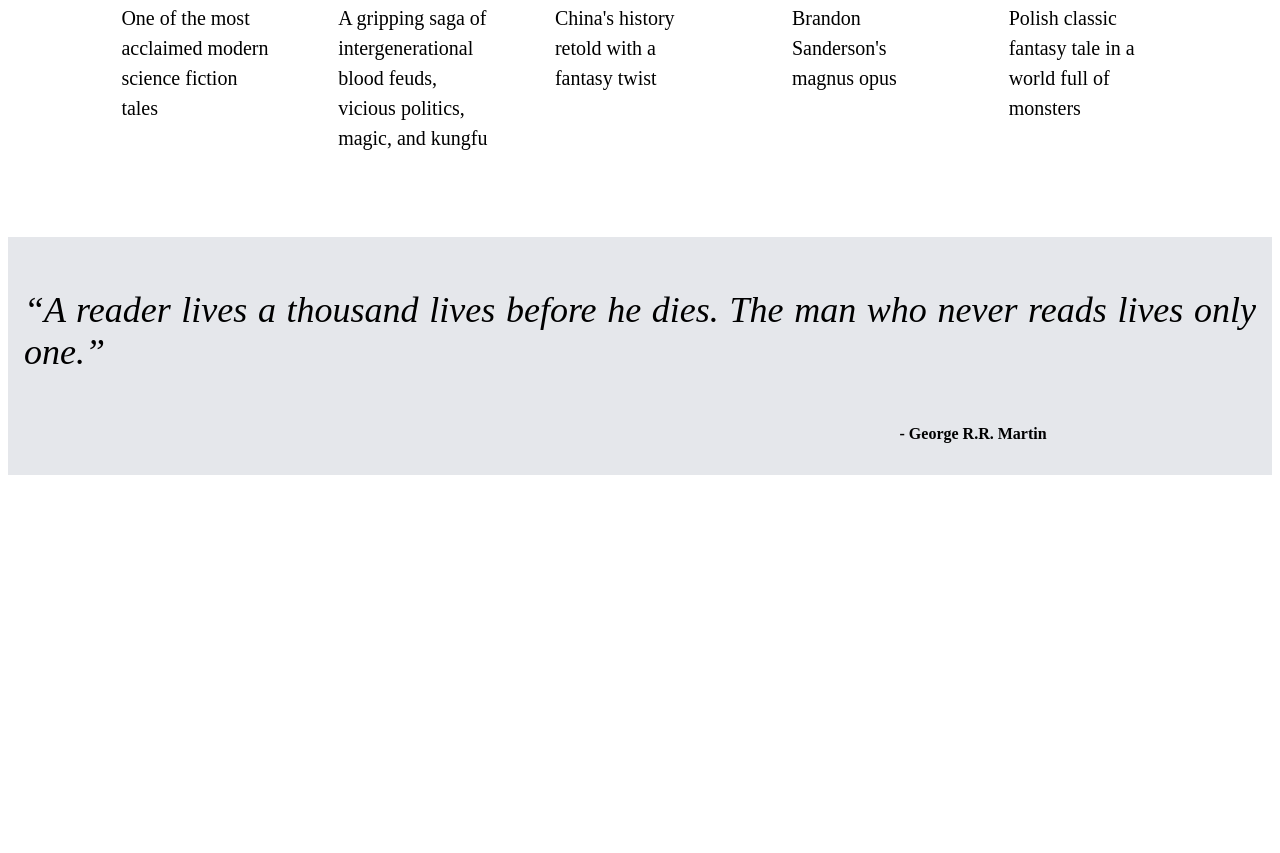
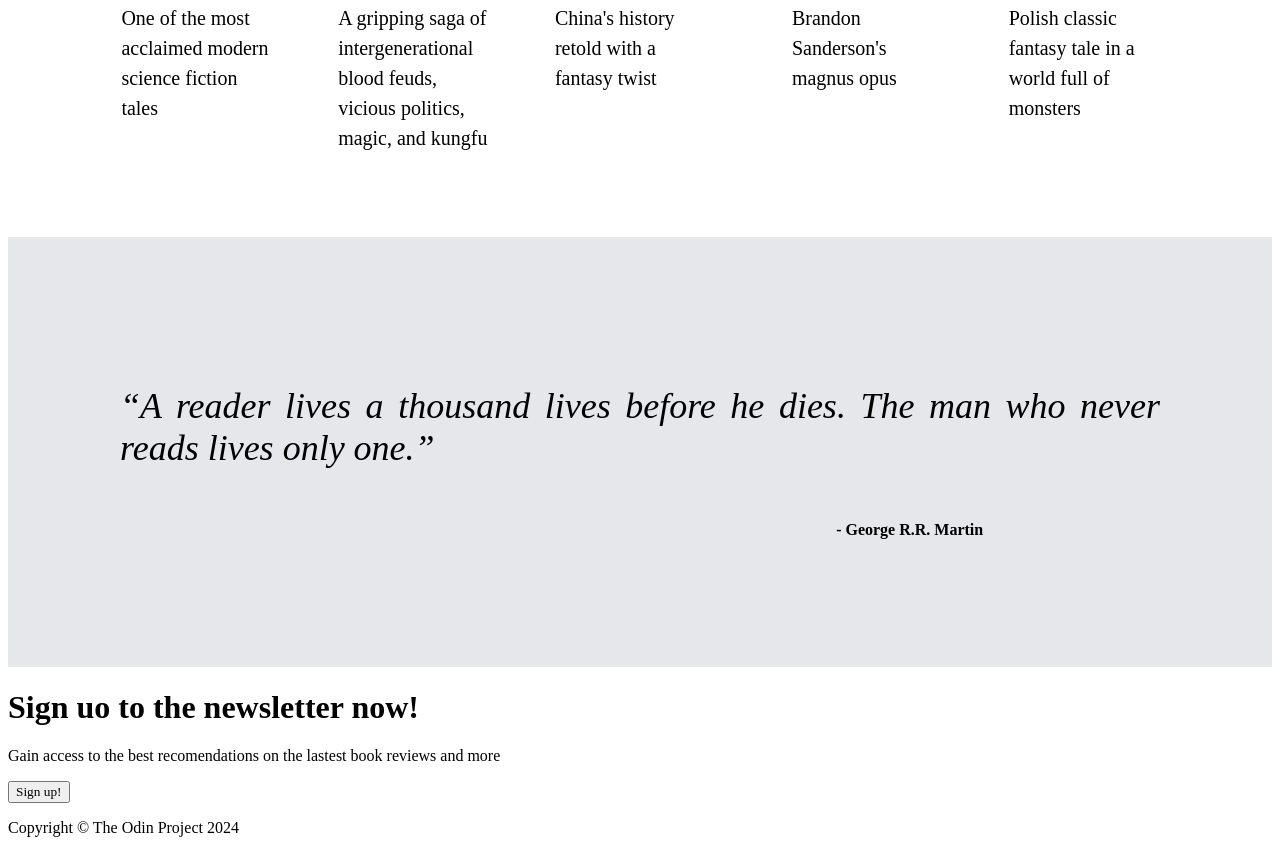
Before and after one commit to SmallsyBigs/landing-page, a plain HTML site: page index.html in a window 1280 px wide. Shown: the part 1290-2143 px from the top of the page. Before the commit the page ends 1773 px from the top, so only its background shows below. Drawn offline with Linux system fonts and the light colour scheme.

Commit message:
make a new html section and add basic css declations

```diff
--- a/index.html
+++ b/index.html
@@ -60,10 +60,18 @@
         <p class="quote-author">- George R.R. Martin</p>
     </div>
     <div class="sign-up-section">
-
+        <div class="call">
+            <div class="call-content">
+                <div class="call-content-text">
+                    <h1>Sign uo to the newsletter now!</h1>
+                    <p>Gain access to the best recomendations on the lastest book reviews and more</p>
+                </div>
+                <button>Sign up!</button>
+            </div>
+        </div>
     </div>
     <footer>
-
+        <p>Copyright © The Odin Project 2024</p>
     </footer>
 </body>
 </html>
--- a/styles.css
+++ b/styles.css
@@ -119,7 +119,7 @@ header {
     flex-direction: column;
     justify-content: center;
     align-items: center;
-    padding: 1em;
+    padding: 7em;
 }
 
 .the-quote {
@@ -135,3 +135,7 @@ header {
     align-self: flex-end;
     padding-right: 17%;
 }
+
+.call {
+    display: flex;
+}
```
